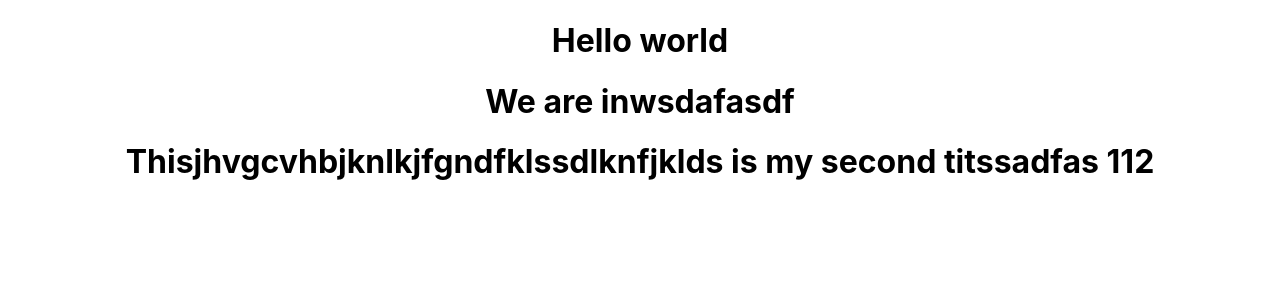
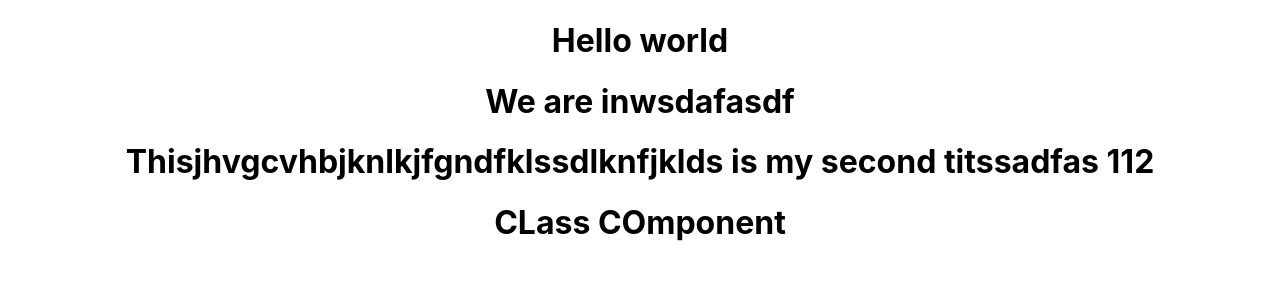
Before and after one commit to AidinBekturganov/FrontKhata, a React (Create React App) app: page / in a window 1280 px wide. Shown: the top 300 px of the page. Built offline with nearby package versions, Linux system fonts and the light colour scheme.

Commit message:
Class Components

```diff
--- a/src/App.js
+++ b/src/App.js
@@ -1,7 +1,7 @@
-import logo from './logo.svg';
 import './App.css';
 import Hello from './components/Hello';
 import FunComponent from './components/FunComponent';
+import MyClass from './components/MyClass';
 
 function App() {
   return (
@@ -9,6 +9,7 @@ function App() {
       <h1> Hello world</h1>
       <Hello/>
       <FunComponent/>
+      <MyClass/>
     </div>
 
   );
--- /dev/null
+++ b/src/components/MyClass.js
@@ -0,0 +1,13 @@
+import React, {Component} from 'react';
+
+
+class MyClass extends Component{
+
+    render(){
+        return(
+            <h1>CLass COmponent</h1>
+        )
+    }
+}
+
+export default MyClass;
```
Also changed, not shown: src/components/ClassComponent.js (deleted).
